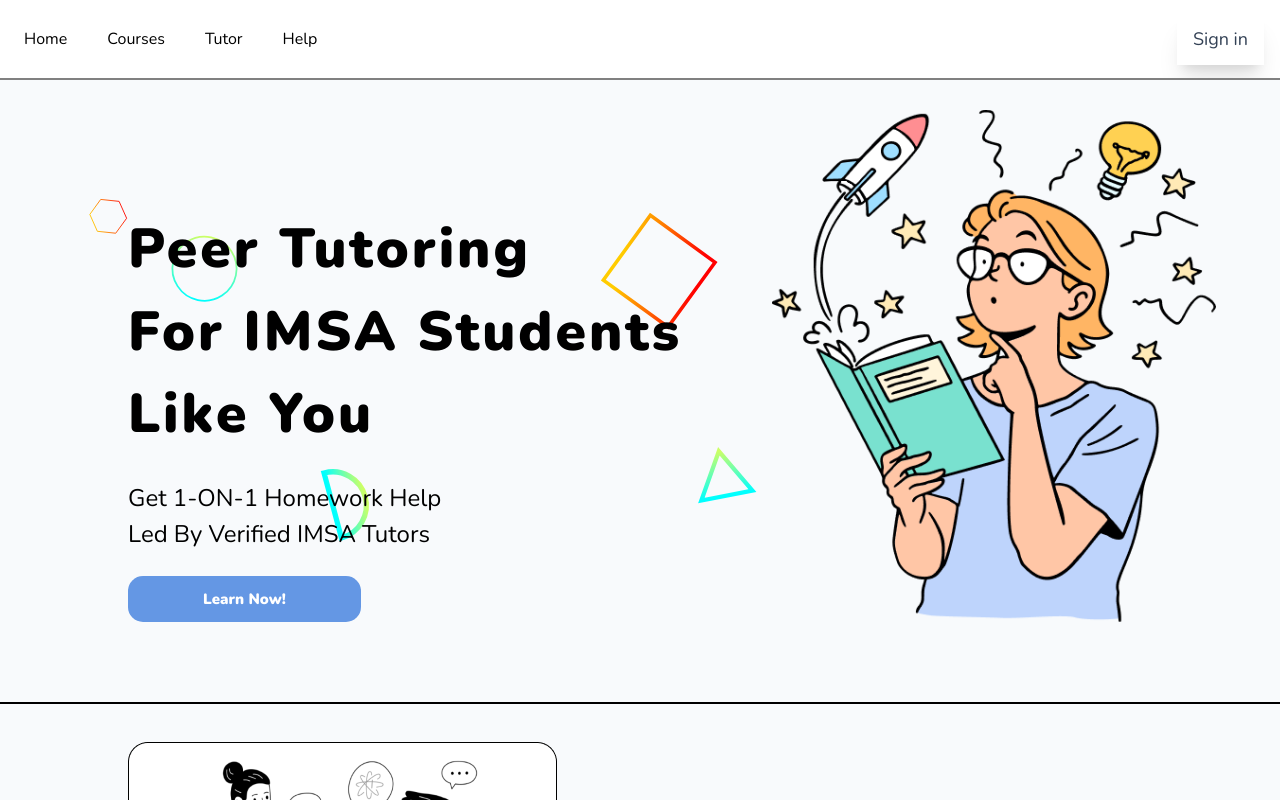
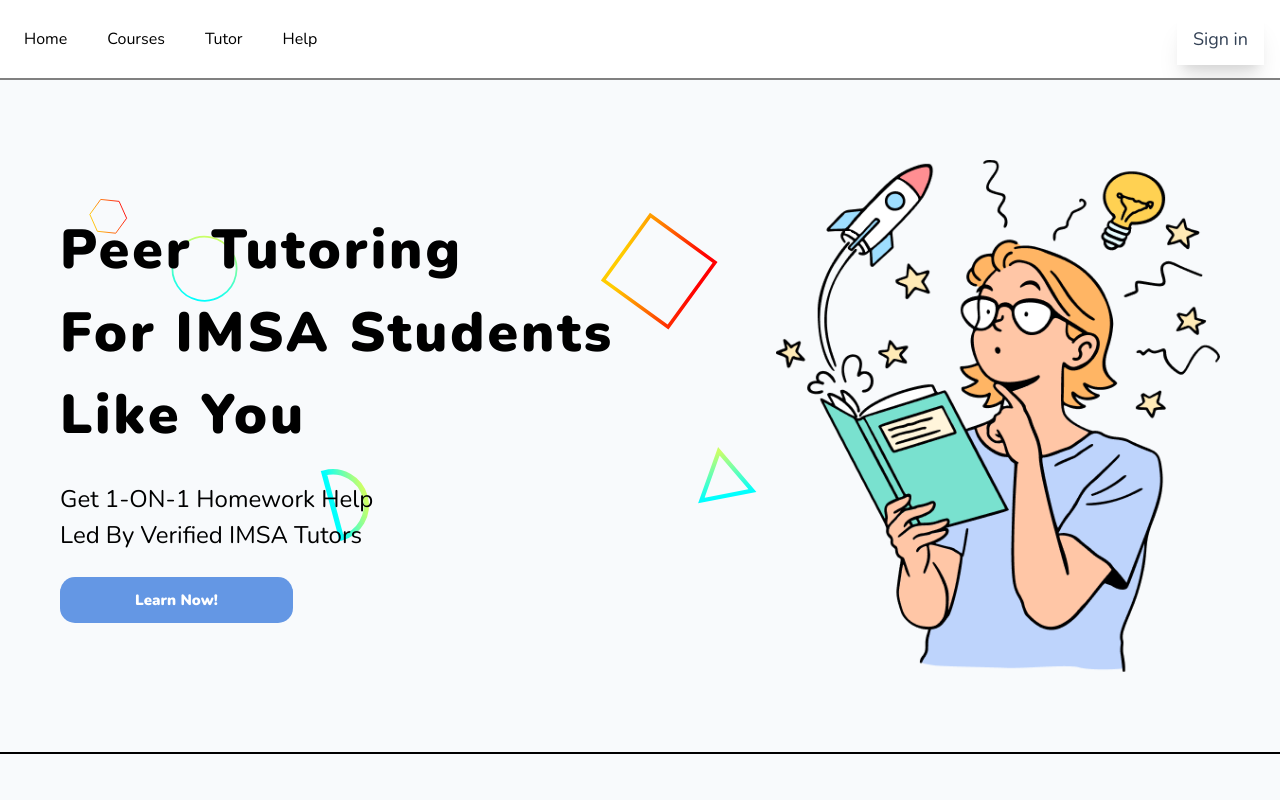
Before and after one commit to Vinceyou1/IMSATutoringV2, a Next.js app: page / in a window 1280 px wide. Built offline with nearby package versions, Linux system fonts and the light colour scheme; no server answers.

Commit message:
Update LandingPage.tsx

```diff
--- a/components/LandingPage.tsx
+++ b/components/LandingPage.tsx
@@ -4,7 +4,7 @@
 import Footer from './Footer'
 
 export default function LandingPage ({isMobile}: {isMobile: boolean}) {
-  const img1 = isMobile ? <></> : <img src='/thinking-person.png' className='h-[32rem] mr-[5%]'/>
+  const img1 = isMobile ? <></> : <img src='/thinking-person.png' className='h-[32rem]'/>
   const img2 = isMobile ? <></> : <img src='/Page2IMG1.png' alt="" />
   const img3 = isMobile ? <></> : <img src='/Page2IMG2.png' alt=""/>
   const br = isMobile ? <></> : <br />
@@ -13,8 +13,8 @@
       <link rel="preconnect" href="https://fonts.googleapis.com" />
       <link rel="preconnect" href="https://fonts.gstatic.com" crossOrigin='' />
       <div className = "relative w-full bg-[url(/scattered-forcefields.svg)] dark:bg-[url(/scattered-forcefields-dark.svg)] bg-cover h-fit pb-20 border-b-2">
-        <div className="flex flex-row justify-between items-end w-full">
-          <div className = "ml-[10%] mt-[10%]">
+        <div className={"flex flex-row justify-between items-center ml-auto mr-auto mt-20 " + (isMobile ? 'w-[80%]' : 'w-[72.5rem]')}>
+          <div>
             <div>
                 <h1 className="maintext">Peer Tutoring <br /> For IMSA Students <br /> Like You</h1>
                 <br />
@@ -31,10 +31,10 @@
         </div>
 
       </div>
-      <div className = "relative w-full bg-[75%] bg-[url(/scattered-forcefields4.svg)] dark:bg-[url(/scattered-forcefields4-dark.svg)] bg-cover h-fit pb-20 border-b-2">
-        <div className="flex flex-row justify-between items-end w-[90%] ml-[10%]">
+      <div className = "flex flex-center flex-col justify-items-center relative w-full bg-[78%] bg-[url(/scattered-forcefields2.svg)] dark:bg-[url(/scattered-forcefields2-dark.svg)] bg-cover h-fit pb-20 border-b-2">
+        <div className={"flex flex-row justify-between items-end mt-20 ml-auto mr-auto " + (isMobile ? 'w-[80%]' : 'w-[72.5rem]')}>
           {img2}
-          <div className = "mr-[5%] mt-[10%]">
+          <div>
             <div className = "text-right">
               <h1 className="Text">STRUGGLING WITH SCHOOLWORK?</h1>
               <br /><h1 className = "desc">Get live, one-on-one tutoring {br} from certified IMSA students. </h1>
@@ -47,9 +47,9 @@
             </div>
           </div>
         </div>
-        <div className="mt-10 flex flex-row justify-between items-end w-[85%] mr-[5%] float-right">
+        <div className={"flex flex-row justify-between items-end mt-20 ml-auto mr-auto " + (isMobile ? 'w-[80%]' : 'w-[72.5rem]')}>
           <div>
-            <div className = "maincontent">
+            <div>
                 <h1 className="Text">DOZENS OF {isMobile ? <br /> : <></>}COURSES</h1>
                 <br />
                 <h1 className = {"desc break-normal" + (isMobile ? " w-[80%]": "")}>No matter what class you need help in, {br} we'll have a tutor for you. </h1>
@@ -63,9 +63,9 @@
           </div>
           {img3}
         </div>
-        <div className="flex flex-row justify-between items-end w-[90%] ml-[10%]">
+        <div className={"flex flex-row justify-between items-end mt-20 ml-auto mr-auto " + (isMobile ? 'w-[80%]' : 'w-[72.5rem]')}>
           {img2}
-          <div className = "mr-[5%] mt-[10%]">
+          <div>
             <div className = "text-right">
               <h1 className="Text">SCHEDULE ANYTIME</h1>
               <br /><h1 className = "desc">With over 100 volunteers, a peer tutor will be available {br} whenever you need them.</h1>
```
